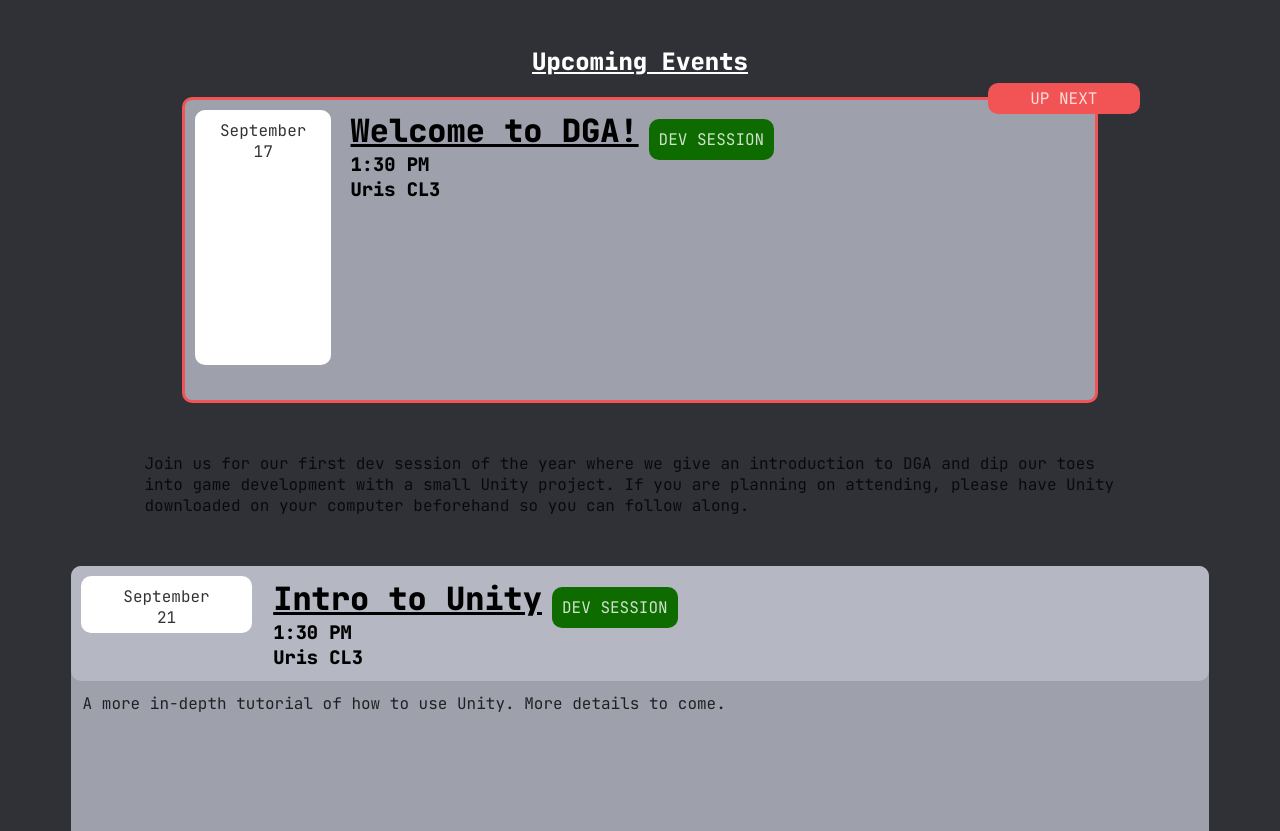
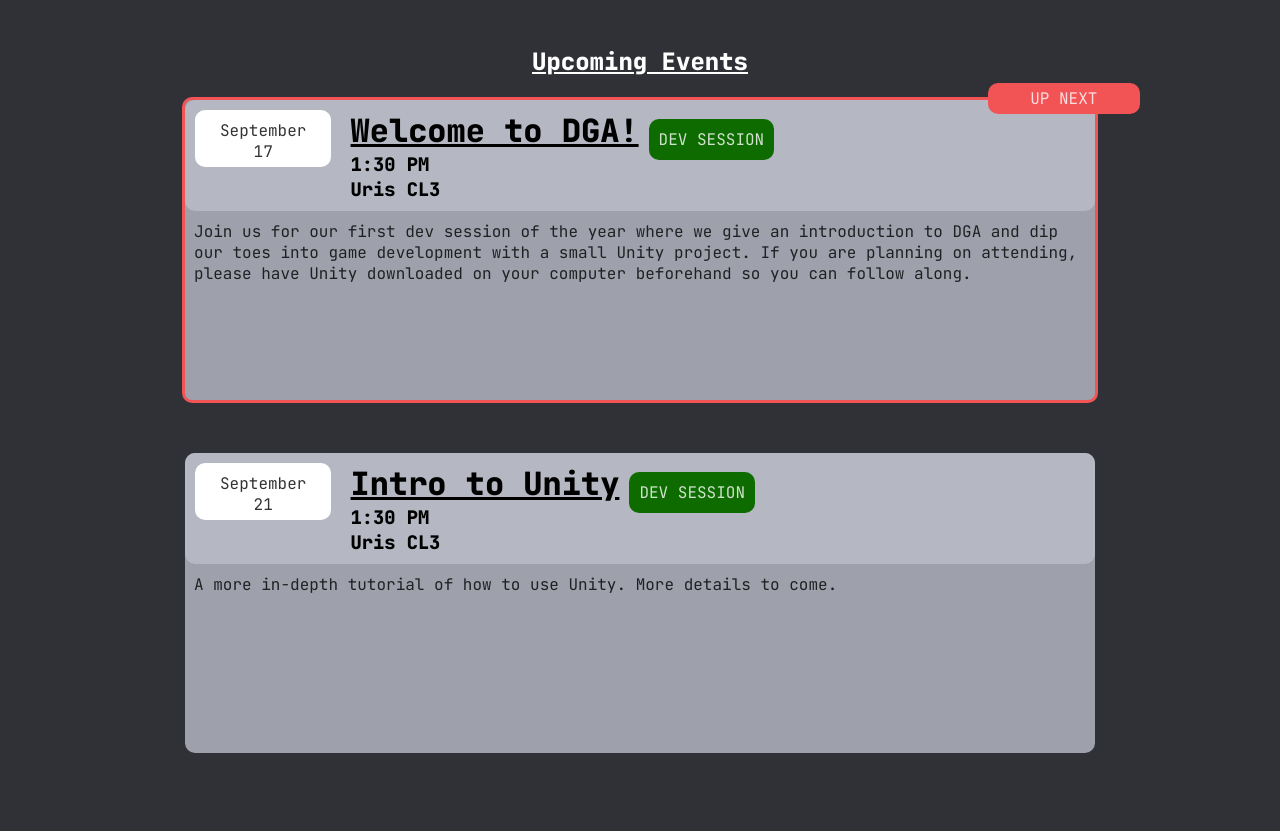
Before and after one commit to jdl283/DGA_website, a plain HTML site: page index.html in a window 1280 px wide. Shown: the part 960-1791 px from the top of the page. Drawn offline with Linux system fonts and the light colour scheme.

Commit message:
Update index.html

```diff
--- a/index.html
+++ b/index.html
@@ -93,6 +93,7 @@
             <p class="nextUpText">UP NEXT</p>
         </div>
         <div class="sessionCard" id="upcomingSessionCard">
+            <div class="sessionCardHeader">
                 <div class="headerDate">
                     <p class="blackText headerDateText">September</p>
                     <p class="blackText headerDateText">17</p>
@@ -110,7 +111,8 @@
             </div>
             <p class="blackText sessionDescription">Join us for our first dev session of the year where we
                 give an
-            introduction to DGA and dip our toes into game development with a small Unity project. If you are planning
+                introduction to DGA and dip our toes into game development with a small Unity project. If you are
+                planning
                 on attending, please have Unity downloaded on your computer beforehand so you can follow along.</p>
         </div>
 
```
Lines whose indentation alone changed are shown as unchanged.
